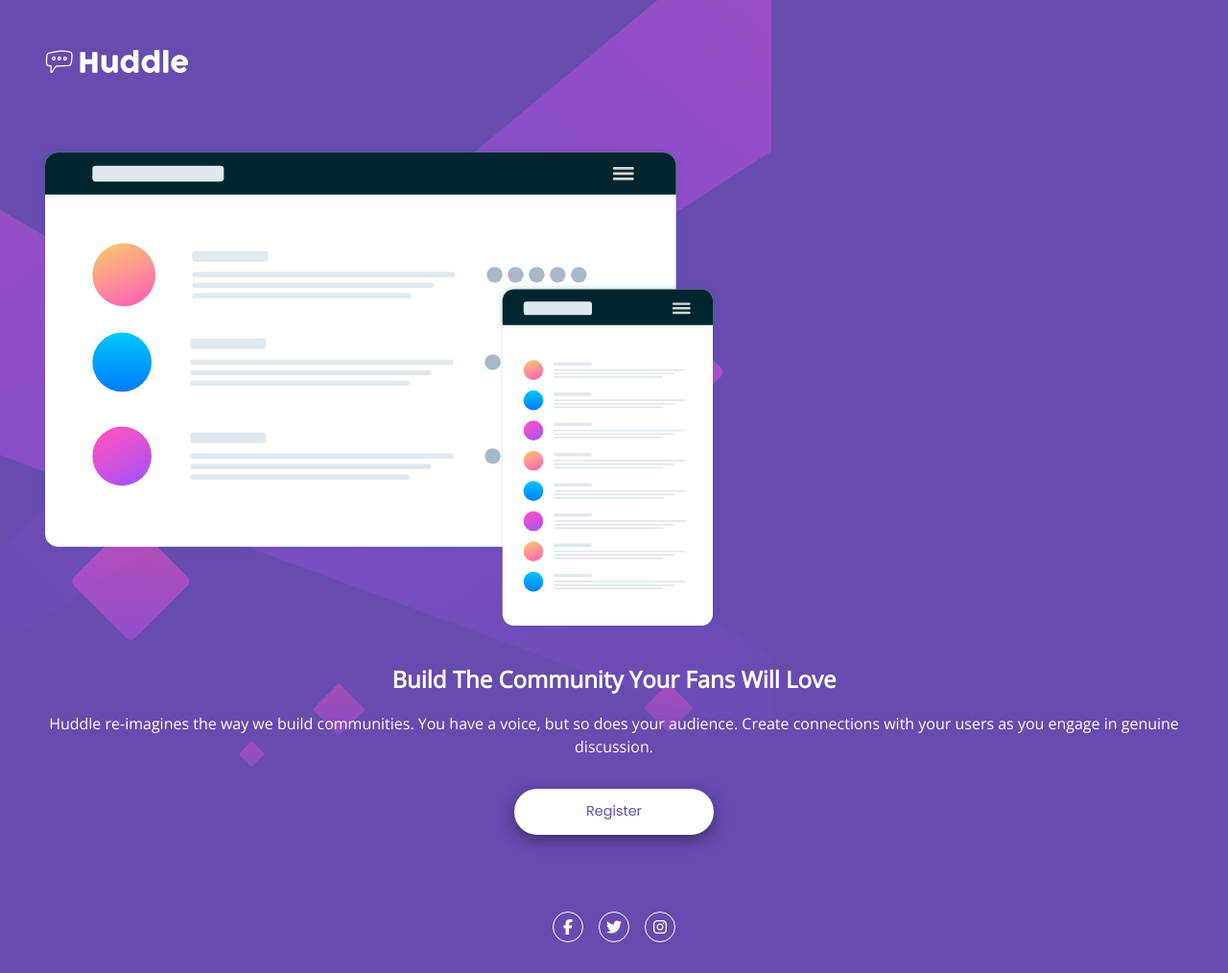
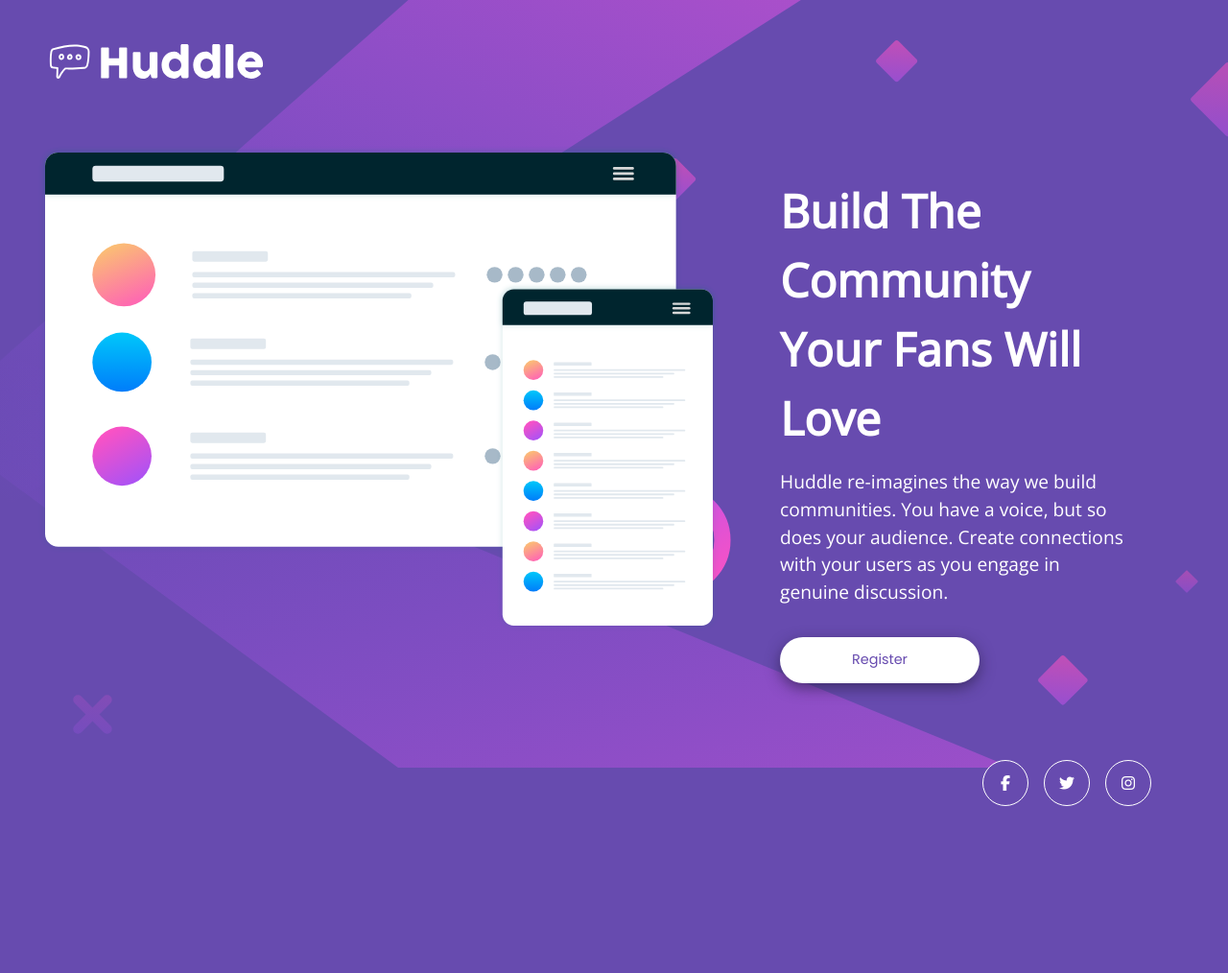
Before and after one commit to joseortizx/huddle-landing-page, a plain HTML site: page index.html in a window 1280 px wide. Shown: the whole page at 96% size. After the commit the page ends 856 px from the top, so only its background shows below. Drawn offline with nearby package versions, Linux system fonts and the light colour scheme.

Commit message:
feat: add media querys for desktop

```diff
--- a/style/index.css
+++ b/style/index.css
@@ -121,3 +121,44 @@ button {
   border: 1px solid var(--Magenta);
   color: var(--Magenta);
 }
+/* media querys */
+@media (min-width: 630px) {
+  body {
+    margin: 0.5rem 2.5rem;
+    background-image: url(/bg-desktop.svg);
+    background-repeat: no-repeat;
+    background-size: cover;
+  }
+}
+@media (min-width: 1200px) {
+  .main {
+    display: flex;
+    justify-content: center;
+  }
+  .main section {
+    text-align: left;
+  }
+  .main__mockupsec {
+    flex-shrink: 0;
+  }
+  .main__commsec {
+    padding: 1rem 4rem;
+  }
+  .main__commsec-title {
+    font-size: 3rem;
+  }
+  .main__commsec-paragraph {
+    font-size: 1.2rem;
+  }
+  .footer {
+    justify-content: right;
+    padding: 1rem 2rem;
+  }
+  .footer__btn {
+    height: 3rem;
+    width: 3rem;
+  }
+  .header__nav-img img {
+    width: 15rem;
+  }
+}
```
Also changed, not shown: index.html (+1 -0 lines).
